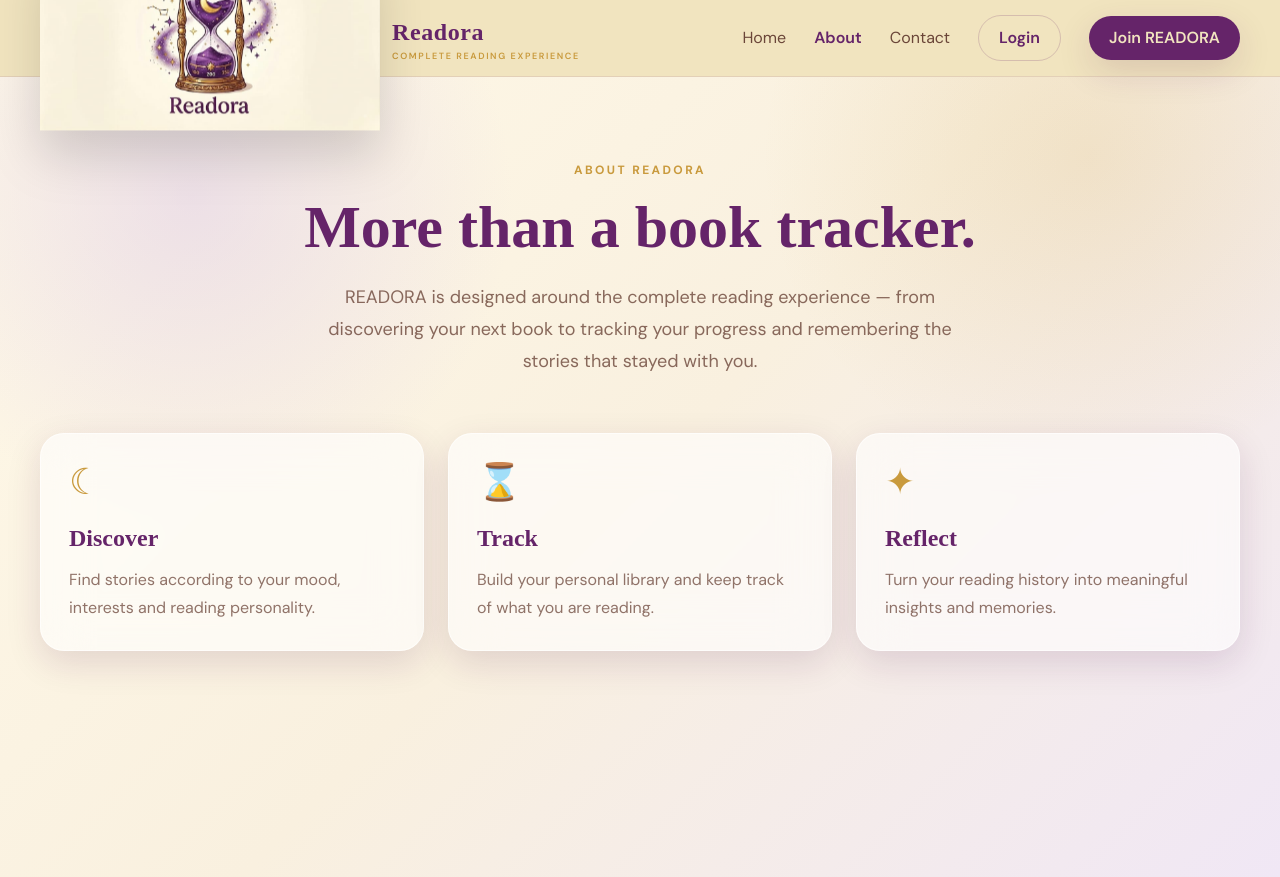
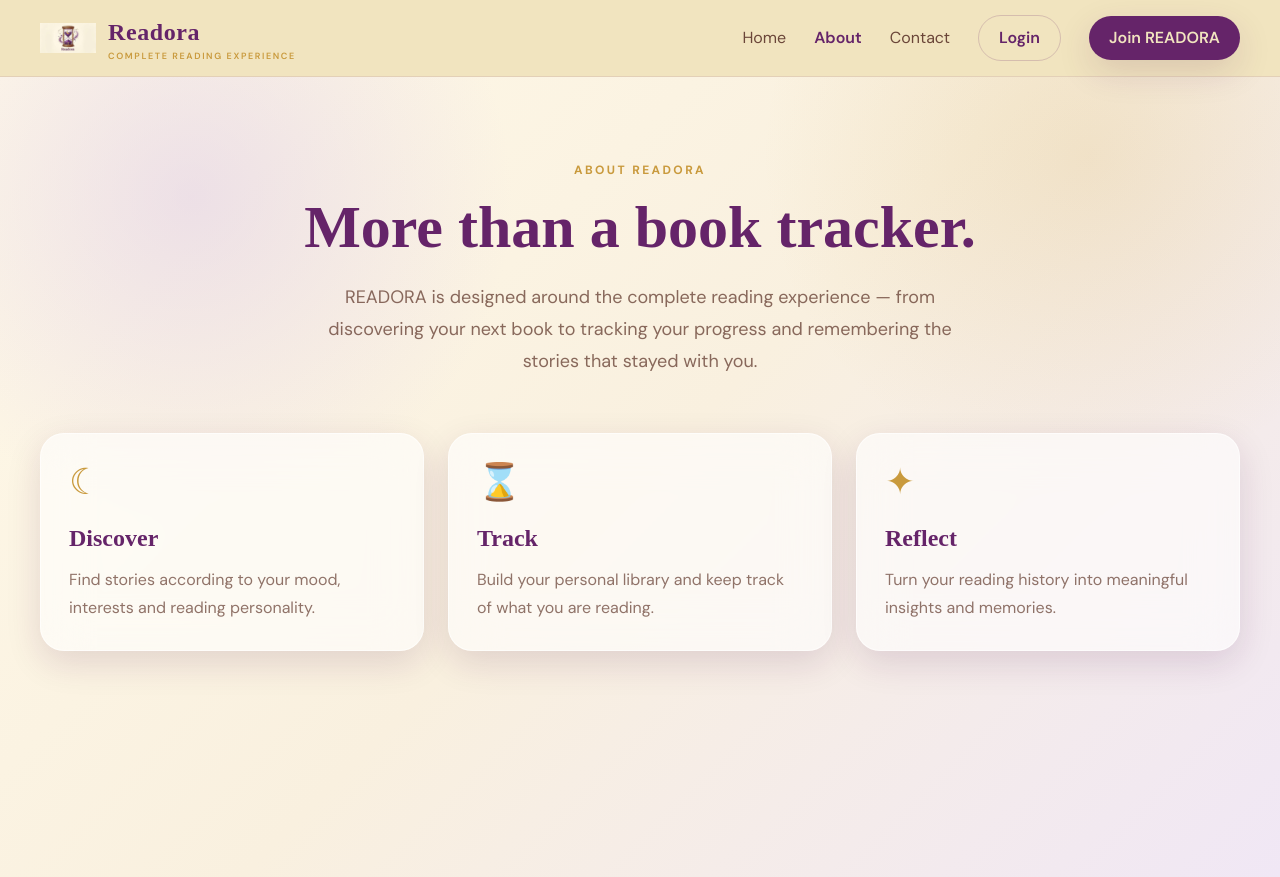
Before and after one commit to hk12r/readora, a React (Vite) app: page /readora/about in a window 1280 px wide. Built offline with nearby package versions, Linux system fonts and the light colour scheme.

Commit message:
Fix navbar logo size

```diff
--- a/src/components/Navbar.jsx
+++ b/src/components/Navbar.jsx
@@ -37,18 +37,19 @@ function Navbar() {
             onClick={() => setMobileOpen(false)}
           >
             <img
-                src={`${import.meta.env.BASE_URL}readora-logo.png`}
-                className="
-                  relative z-10
-                  h-auto
-                  w-full
-                  max-w-[300px]
-                  object-contain
-                  drop-shadow-2xl
-                  animate-float
-                  sm:max-w-[340px]
-                "
-              />
+              src={`${import.meta.env.BASE_URL}readora-logo.png`}
+              alt="Readora"
+              style={{
+                width: "56px",
+                height: "56px",
+                minWidth: "56px",
+                maxWidth: "56px",
+                minHeight: "56px",
+                maxHeight: "56px",
+                objectFit: "contain",
+                display: "block",
+              }}
+            />
 
             <div className="leading-none">
               <p
```
